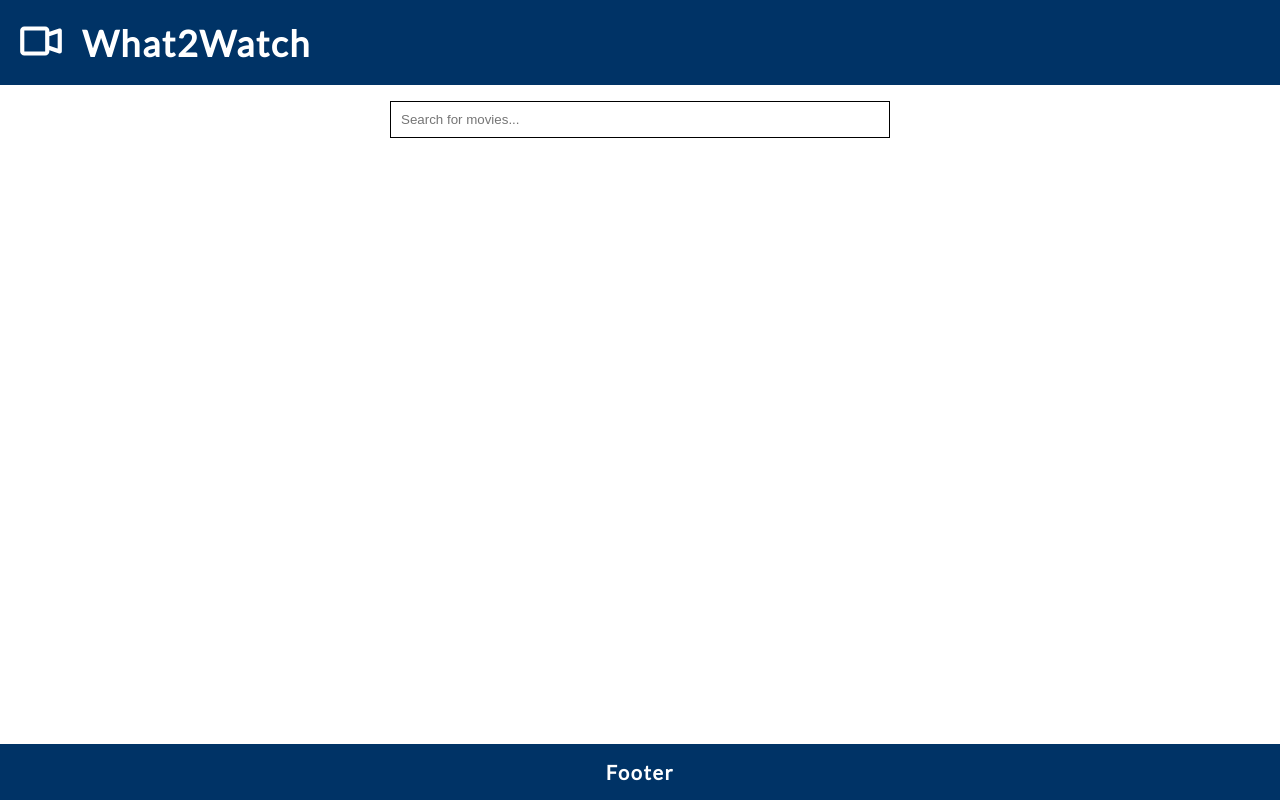
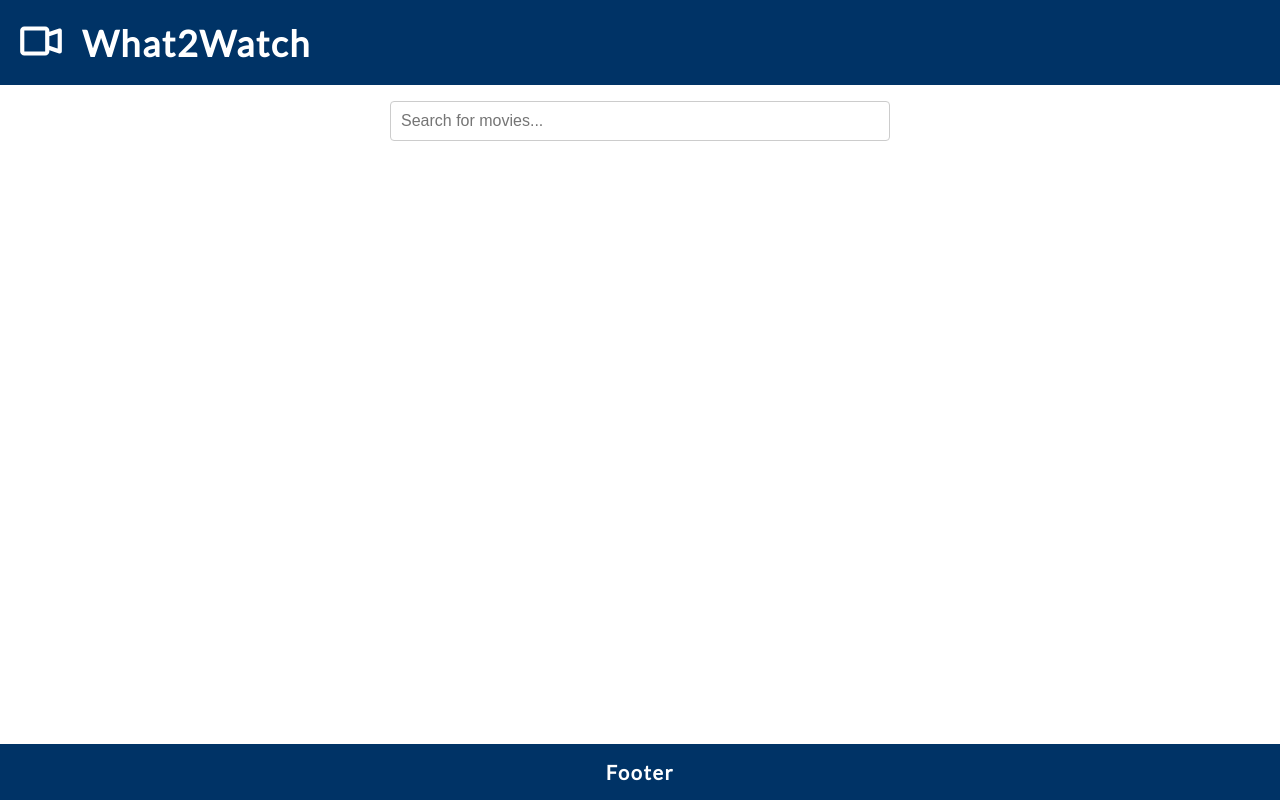
Before and after one commit to Freydiz/movie-app, a React (Create React App) app: page / in a window 1280 px wide. Built offline with nearby package versions, Linux system fonts and the light colour scheme.

Commit message:
update search

```diff
--- a/src/components/search/search.tsx
+++ b/src/components/search/search.tsx
@@ -9,57 +9,33 @@ export const Search: React.FC = () => {
   const [inputValue, setInputValue] = useState(initialQuery);
   const { fetchMovies, setMovies } = useMoviesList();
 
-  // Update input field and perform search if there's a query in the URL
   useEffect(() => {
     if (initialQuery) {
-      fetchMovies(initialQuery).catch((error) => {
-        console.error('Error fetching movies:', error);
-        setMovies([]);
-      });
+      fetchMovies(initialQuery);
     } else {
       setMovies([]);
-      if (inputValue.length > 3) {
-        setInputValue('');
-      }
     }
   }, [initialQuery, fetchMovies, setMovies]);
 
   const handleInputChange = useCallback(
-    async (event: React.ChangeEvent<HTMLInputElement>) => {
-      const query = event.target.value;
-      setInputValue(query);
+    (event: React.ChangeEvent<HTMLInputElement>) => {
+      const value = event.target.value;
+      setInputValue(value);
 
-      if (query.length >= 3) {
-        try {
-          await fetchMovies(query);
-          setSearchParams({ search: query }); // Update the URL with the search term
-        } catch (error) {
-          console.error('Error fetching movies:', error);
-          setMovies([]);
-        }
+      if (value.length >= 3) {
+        fetchMovies(value);
+        setSearchParams({ search: value });
       } else {
         setMovies([]);
-        setSearchParams({}); // Clear search parameters from URL
+        setSearchParams({});
       }
     },
-    [fetchMovies, setMovies, setSearchParams],
+    [fetchMovies, setSearchParams, setMovies],
   );
-
-  const handleInputBlur = useCallback(() => {
-    if (inputValue.length > 0 && inputValue.length < 3) {
-      setInputValue(''); // Clear input value if less than 3 characters
-    }
-  }, [inputValue]);
 
   return (
     <Form>
-      <Input
-        type="text"
-        value={inputValue}
-        placeholder="Search for movies..."
-        onChange={handleInputChange}
-        onBlur={handleInputBlur}
-      />
+      <Input type="text" value={inputValue} placeholder="Search for movies..." onChange={handleInputChange} />
     </Form>
   );
 };
@@ -75,5 +51,8 @@ const Form = styled.form`
 const Input = styled.input`
   width: 100%;
   padding: 10px;
-  border: 1px solid;
+  border: 1px solid #ccc;
+  border-radius: 4px;
+  box-sizing: border-box;
+  font-size: 16px;
 `;
```
